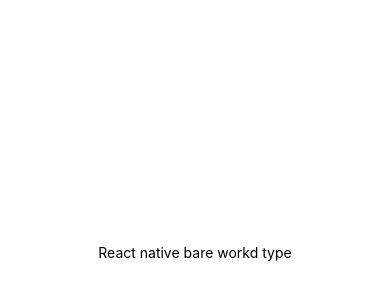
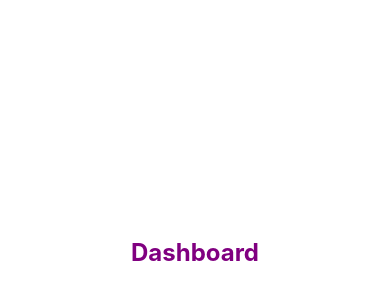
Before and after one commit to stecks10/gofinances, a React Native app: screen / in a window 390 px wide. Shown: the part 170-470 px from the top of the page. Built offline with nearby package versions, Linux system fonts and the light colour scheme.

Commit message:
Criando components com styled Components

```diff
--- a/App.tsx
+++ b/App.tsx
@@ -1,20 +1,8 @@
 import React from 'react';
-import { View, StyleSheet } from 'react-native';
-import { Welcome } from './src/Components/Welcome';
+import { View, Text } from 'react-native';
+
+import { Dashboard } from './src/screens/Dashboard/';
 
 export default function App() {
-  return (
-    <View style={styles.container}>
-      <Welcome title="React native bare workd type" />
-    </View>
-  );
+  return <Dashboard />;
 }
-
-const styles = StyleSheet.create({
-  container: {
-    flex: 1,
-    backgroundColor: '#fff',
-    alignItems: 'center',
-    justifyContent: 'center',
-  },
-});
--- a/package.json
+++ b/package.json
@@ -13,12 +13,14 @@
     "react": "16.13.1",
     "react-dom": "16.13.1",
     "react-native": "https://github.com/expo/react-native/archive/sdk-42.0.0.tar.gz",
-    "react-native-web": "~0.13.12"
+    "react-native-web": "~0.13.12",
+    "styled-components": "^5.3.0"
   },
   "devDependencies": {
     "@babel/core": "^7.9.0",
     "@types/react": "~16.9.35",
     "@types/react-native": "~0.63.2",
+    "@types/styled-components-react-native": "^5.1.1",
     "typescript": "~4.0.0"
   },
   "private": true
--- a/src/Components/Welcome.tsx
+++ /dev/null
@@ -1,14 +0,0 @@
-import React from 'react';
-import { View, Text } from 'react-native';
-
-interface Props {
-  title: string;
-}
-
-export function Welcome({ title }: Props) {
-  return (
-    <View>
-      <Text>{title}</Text>
-    </View>
-  );
-}
--- /dev/null
+++ b/src/screens/Dashboard/index.tsx
@@ -0,0 +1,11 @@
+import React from 'react';
+
+import { Container, Title } from './styles';
+
+export function Dashboard() {
+  return (
+    <Container>
+      <Title>Dashboard</Title>
+    </Container>
+  );
+}
--- /dev/null
+++ b/src/screens/Dashboard/styles.ts
@@ -0,0 +1,13 @@
+import styled from 'styled-components/native';
+
+export const Container = styled.View`
+  flex: 1;
+  justify-content: center;
+  align-items: center;
+`;
+
+export const Title = styled.Text`
+  font-size: 24px;
+  font-weight: bold;
+  color: purple;
+`;
```
Also changed, not shown: 2 other files (tests, documents, lock files or other folders).
